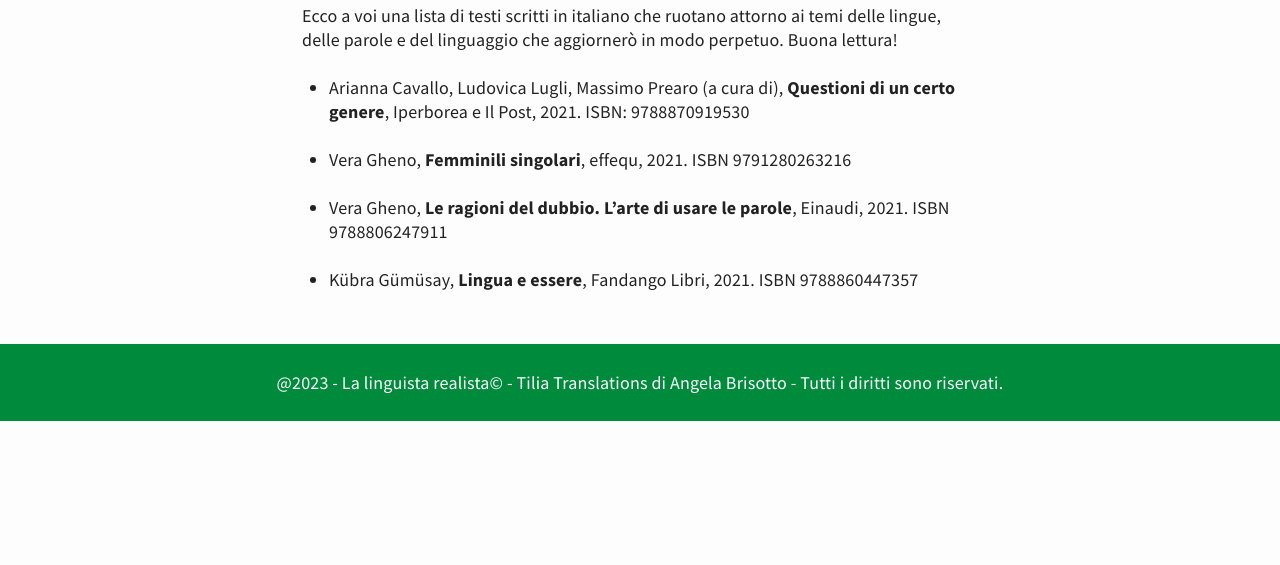
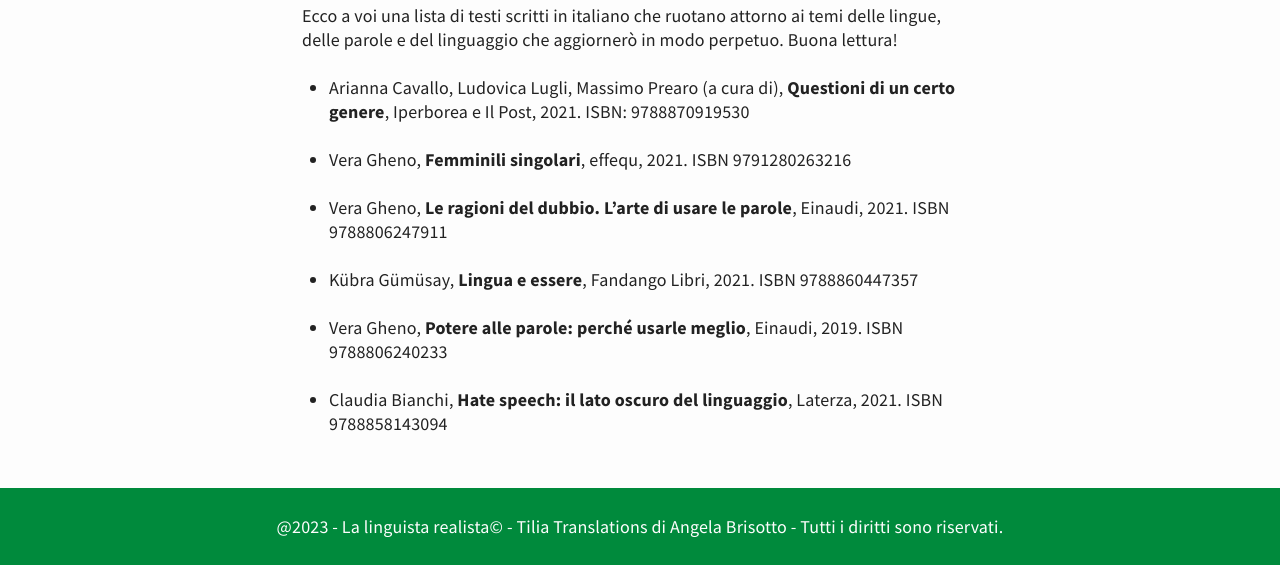
Before and after one commit to angelatiliatranslations/blog, a Jekyll site: the page built from consigli_di_lettura.md, in a window 1280 px wide. Shown: the part 898-1463 px from the top of the page. Built offline with Jekyll 4.4.1, drawn with Linux system fonts in a browser that asks for light colours; before the commit the page ends 1319 px from its top, so only the background shows below that.

Commit message:
Update consigli_di_lettura.md

```diff
--- a/consigli_di_lettura.md
+++ b/consigli_di_lettura.md
@@ -17,4 +17,8 @@ Ecco a voi una lista di testi scritti in italiano che ruotano attorno ai temi de
   <li>Vera Gheno, <b>Le ragioni del dubbio. L’arte di usare le parole</b>, Einaudi, 2021. ISBN 9788806247911</li>
   <br>
   <li>Kübra Gümüsay, <b>Lingua e essere</b>, Fandango Libri, 2021. ISBN 9788860447357</li>
+  <br>
+  <li>Vera Gheno, <b>Potere alle parole: perché usarle meglio</b>, Einaudi, 2019. ISBN 9788806240233</li>
+  <br>
+  <li>Claudia Bianchi, <b>Hate speech: il lato oscuro del linguaggio</b>, Laterza, 2021. ISBN 9788858143094</li>
 </ul>
```
